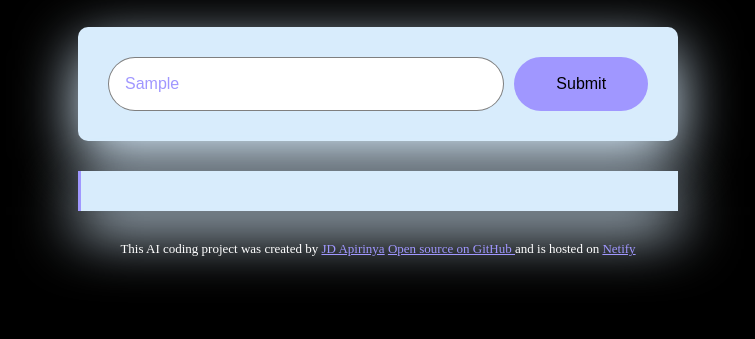
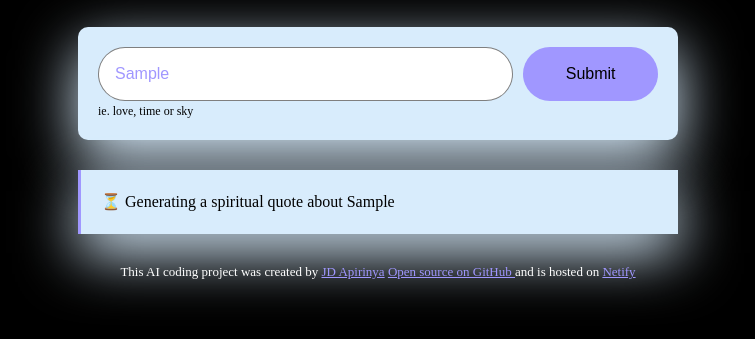
Before and after one commit to JDASL/spiritual-quote-generator, a plain HTML site: page index.html in a window 1280 px wide. Both pictures are taken after typing "Sample" into the empty fields and a click on the input 843 px from the left and 261 px from the top of the page. Shown: the part 177-516 px from the top of the page, without its empty margins (262-1017 px from the left). Drawn offline with nearby package versions, Linux system fonts and the light colour scheme; no server answers.

Commit message:
improved UX

```diff
--- a/index.html
+++ b/index.html
@@ -15,6 +15,7 @@
       </header>
 
       <main>
+        <div class="form-container">
           <form id="quote-generator-form">
             <input
               type="text"
@@ -27,7 +28,10 @@
             />
             <input type="submit" class="submit-button" />
           </form>
-        <div class="quote" id="quote"></div>
+          <small class="example"> ie. love, time or sky </small>
+        </div>
+
+        <div class="quote hidden" id="quote"></div>
       </main>
 
       <footer>
--- a/src/index.js
+++ b/src/index.js
@@ -16,10 +16,15 @@ function generateQuote(event) {
   let apiKey = "0of4a675977824391c9f2t2e3d0a170b";
   let prompt = `User instruction: Generate a spiritual quote about ${instructionInput.value}`;
   let context =
-    "You are a wise and spiritual quote expert and love to write about short quotes. Your mission is to generate a one line spiritual quote poem in basic HTML. Make sure to follow the user instructions. Do not include a title to the quote. Sign the quote with 'SheCodes AI' inside a <strong> <em> element at the end of the quote.";
+    "You are a wise and spiritual quote expert and love to write about short quotes. Your mission is to generate a one line spiritual quote poem in basic HTML format. Make sure to follow the user instructions. Do not include a title to the quote. Sign the quote with 'SheCodes AI' inside a <strong> element at the end of the quote";
 
   let apiURL = `https://api.shecodes.io/ai/v1/generate?prompt=${prompt}&context=${context}&key=${apiKey}`;
 
+  let quoteElement = document.querySelector("#quote");
+  quoteElement.classList.remove("hidden");
+  quoteElement.innerHTML = `<div class="generating">
+      ⏳ Generating a spiritual quote about ${instructionInput.value}
+    </div>`;
   console.log("Generating quote");
   console.log(`Prompt: ${prompt}`);
   console.log(`Context: ${context}`);
--- a/src/styles.css
+++ b/src/styles.css
@@ -18,14 +18,20 @@ h1 {
   font-size: 36px;
   line-height: 1.5;
 }
-
+.form-container {
+  background-color: rgb(216, 236, 252);
+  margin-bottom: 30px;
+  border-radius: 10px;
+  box-shadow: 0px 20px 60px rgb(216, 236, 252);
+  padding: 20px;
+}
 form {
-  padding: 30px;
-  background-color: rgb(216, 236, 252);
-  box-shadow: 0px 20px 60px rgb(216, 236, 252);
-  border-radius: 10px;
   display: flex;
-  margin-bottom: 30px;
+}
+.example {
+  line-height: 1.5;
+  margin-top: 10px;
+  font-size: 12px;
 }
 .prompt {
   padding: 16px;
@@ -63,9 +69,27 @@ a {
   color: #000000;
 }
 
+.hidden {
+  display: none;
+}
+
 footer {
   color: #ffffff;
   text-align: center;
   font-size: 13px;
   margin-top: 30px;
 }
+
+.generating {
+  animation: blink-animation 1s steps(5, start) infinite;
+}
+@keyframes blink-animation {
+  to {
+    visibility: hidden;
+  }
+}
+@-webkit-keyframes blink-animation {
+  to {
+    visibility: hidden;
+  }
+}
```
Lines whose indentation alone changed are shown as unchanged.
